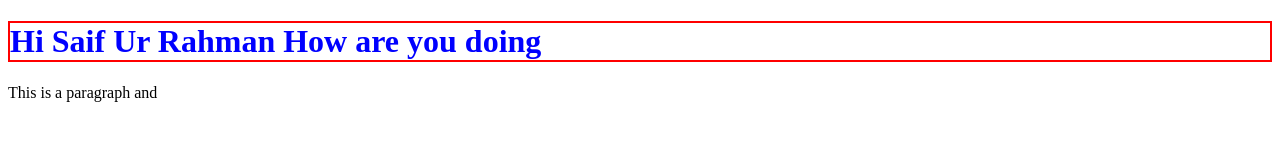
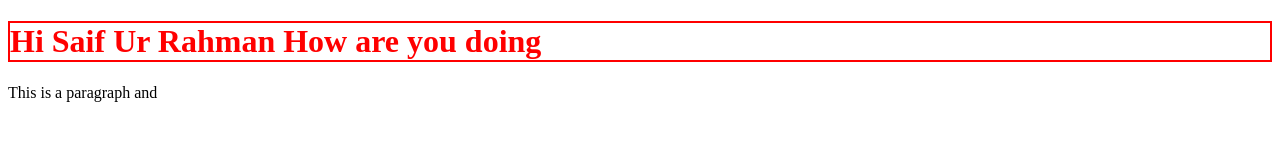
Before and after one commit to SirSaifUrRahman/linux_repo, a plain HTML site: page index.html in a window 1280 px wide. Drawn offline with Linux system fonts and the light colour scheme.

Commit message:
reded index.html

```diff
--- a/index.html
+++ b/index.html
@@ -6,7 +6,7 @@
     <title>Document</title>
 </head>
 <body>
-   <h1 style="color:blue; border: 2px solid rgb(255, 0, 0)">Hi Saif Ur Rahman How are you doing </h1>
+   <h1 style="color:red; border: 2px solid rgb(255, 0, 0)">Hi Saif Ur Rahman How are you doing </h1>
    <p>This is a paragraph and</p>
 </body>
 </html>
```
